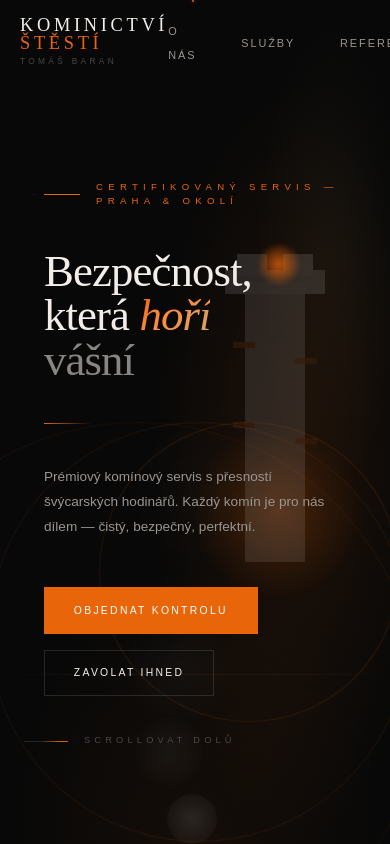
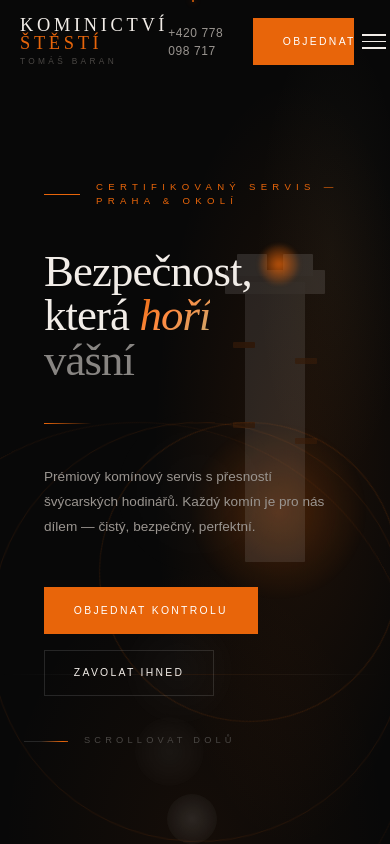
Before and after one commit to matuchovic-create/kominictvi-stesti, a Next.js app: page / in a window 390 px wide. Shown: the top 844 px of the page. Built offline with nearby package versions, Linux system fonts and the light colour scheme.

Commit message:
Navbar: remove desktop links, keep logo + CTA + hamburger

```diff
--- a/src/components/Navbar.tsx
+++ b/src/components/Navbar.tsx
@@ -46,15 +46,8 @@ export default function Navbar() {
           </span>
         </a>
 
-        {/* Desktop links */}
-        <ul style={{ display: "flex", gap: "2.8rem", listStyle: "none", alignItems: "center" }} className="hidden md:flex">
-          {links.map(l => (
-            <li key={l.href}><a href={l.href} className="nav-link">{l.label}</a></li>
-          ))}
-        </ul>
-
         {/* Desktop CTA */}
-        <div style={{ display: "flex", alignItems: "center", gap: "1.5rem" }} className="hidden md:flex">
+        <div style={{ display: "flex", alignItems: "center", gap: "1.5rem" }}>
           <a href="tel:+420778098717"
             style={{ fontFamily: "var(--font-ui)", fontSize: "0.75rem", color: "var(--text-secondary)", textDecoration: "none", letterSpacing: "0.05em", transition: "color 0.3s" }}
             onMouseOver={e => (e.target as HTMLElement).style.color = "var(--text-primary)"}
@@ -67,9 +60,8 @@ export default function Navbar() {
           </a>
         </div>
 
-        {/* Hamburger — 3 lines, top right, mobile only */}
+        {/* Hamburger — 3 lines, top right, ALL screens */}
         <button
-          className="md:hidden"
           onClick={() => setMenuOpen(m => !m)}
           aria-label="Menu"
           style={{
```
